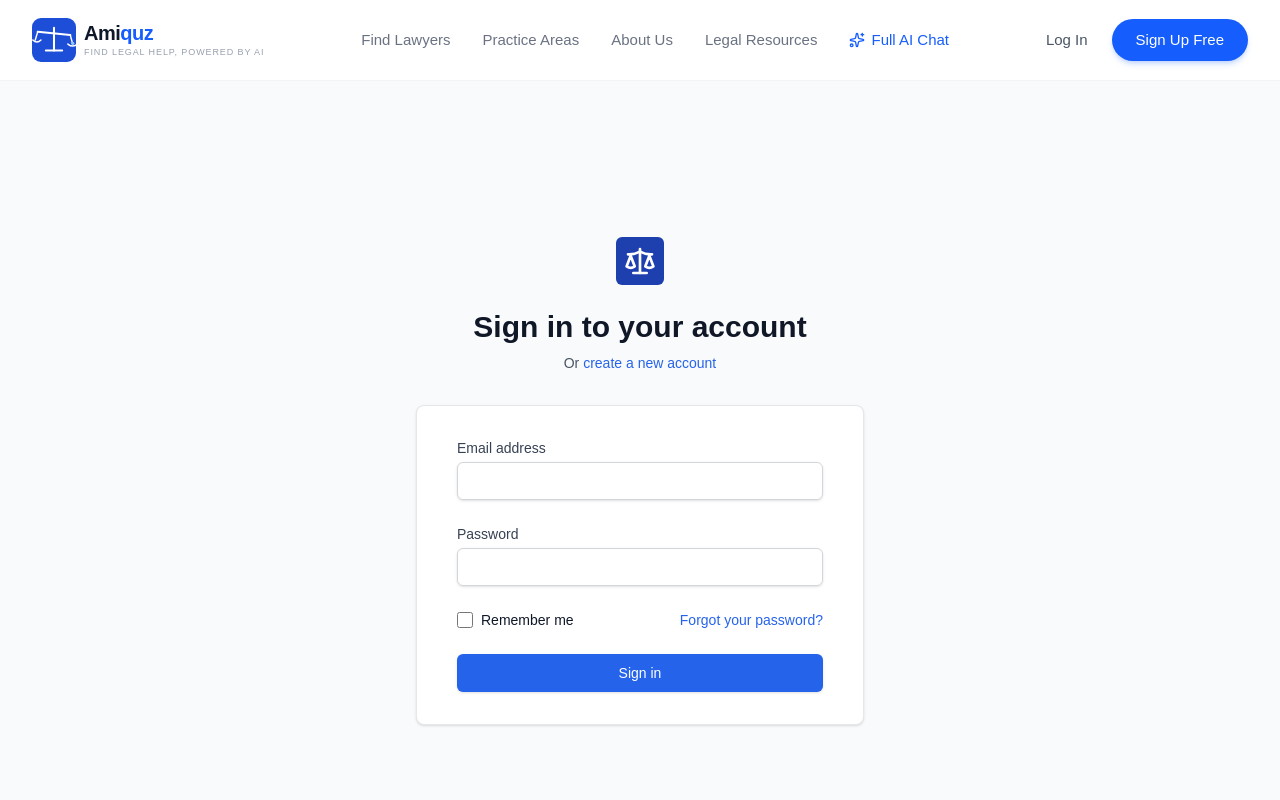
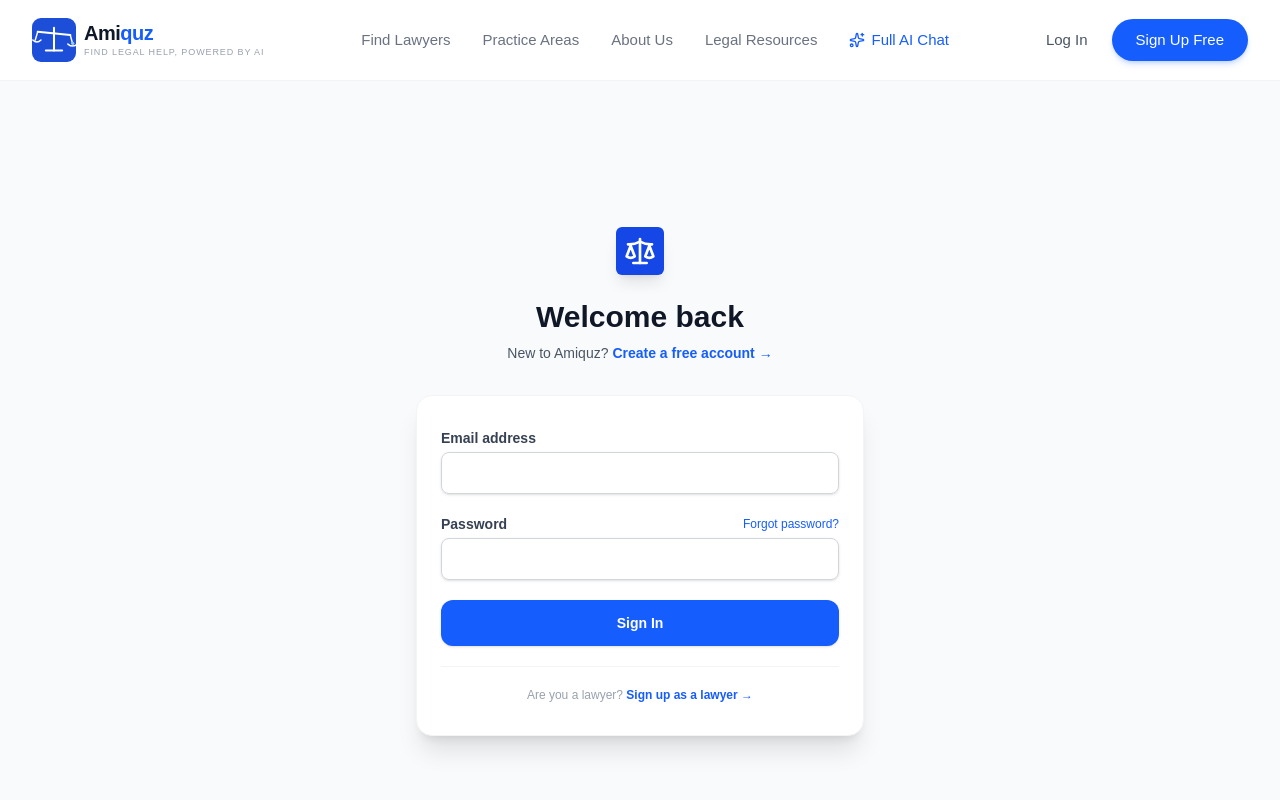
Before and after one commit to Gaurav817817/legaltech-startup, a Next.js app: page /login in a window 1280 px wide. Shown: the top 800 px of the page. Built offline with nearby package versions, Linux system fonts and the light colour scheme.

Commit message:
Refactor login page layout and styles
Updated the login page layout and styling. Changed text and input field styles for better user experience.

```diff
--- a/src/app/login/page.tsx
+++ b/src/app/login/page.tsx
@@ -1,97 +1,63 @@
 import Link from "next/link";
+import { login } from "./actions";
 import { Scale } from "lucide-react";
-import { login } from "./actions";
 
 export default async function LoginPage({ searchParams }: { searchParams: Promise<{ error?: string }> }) {
   const params = await searchParams;
   return (
     <div className="min-h-screen bg-gray-50 flex flex-col justify-center py-12 sm:px-6 lg:px-8">
-      <div className="sm:mx-auto sm:w-full sm:max-w-md">
+      <div className="sm:mx-auto sm:w-full sm:max-w-md text-center">
         <div className="flex justify-center">
-          <div className="w-12 h-12 bg-primary-800 rounded-md flex items-center justify-center">
+          <div className="w-12 h-12 bg-blue-700 rounded-md flex items-center justify-center shadow-lg">
             <Scale className="w-8 h-8 text-white" />
           </div>
         </div>
-        <h2 className="mt-6 text-center text-3xl font-extrabold text-gray-900">
-          Sign in to your account
-        </h2>
-        <p className="mt-2 text-center text-sm text-gray-600">
-          Or{" "}
-          <Link href="/signup" className="font-medium text-primary-600 hover:text-primary-500">
-            create a new account
+        <h2 className="mt-6 text-3xl font-extrabold text-gray-900">Welcome back</h2>
+        <p className="mt-2 text-sm text-gray-600">
+          New to Amiquz?{" "}
+          <Link href="/signup" className="font-semibold text-blue-600 hover:text-blue-500">
+            Create a free account →
           </Link>
         </p>
       </div>
 
       <div className="mt-8 sm:mx-auto sm:w-full sm:max-w-md">
-        <div className="bg-white py-8 px-4 shadow sm:rounded-lg sm:px-10 border border-gray-200">
+        <div className="bg-white py-8 px-6 shadow-xl sm:rounded-2xl border border-gray-100">
           {params?.error && (
-            <div className="mb-4 bg-red-50 border border-red-200 text-red-600 px-4 py-3 rounded-md text-sm">
+            <div className="mb-4 bg-red-50 border border-red-200 text-red-600 px-4 py-3 rounded-lg text-sm">
               {params.error}
             </div>
           )}
-          <form className="space-y-6" action={login}>
+
+          <form className="space-y-5" action={login}>
             <div>
-              <label htmlFor="email" className="block text-sm font-medium text-gray-700">
-                Email address
-              </label>
-              <div className="mt-1">
-                <input
-                  id="email"
-                  name="email"
-                  type="email"
-                  autoComplete="email"
-                  required
-                  className="appearance-none block w-full px-3 py-2 border border-gray-300 rounded-md shadow-sm placeholder-gray-400 focus:outline-none focus:ring-primary-500 focus:border-primary-500 sm:text-sm text-gray-900"
-                />
-              </div>
+              <label htmlFor="email" className="block text-sm font-semibold text-gray-700 mb-1">Email address</label>
+              <input id="email" name="email" type="email" required autoComplete="email"
+                className="appearance-none block w-full px-3 py-2.5 border border-gray-300 rounded-lg shadow-sm placeholder-gray-400 focus:outline-none focus:ring-2 focus:ring-blue-500 sm:text-sm text-gray-900" />
             </div>
 
             <div>
-              <label htmlFor="password" className="block text-sm font-medium text-gray-700">
-                Password
-              </label>
-              <div className="mt-1">
-                <input
-                  id="password"
-                  name="password"
-                  type="password"
-                  autoComplete="current-password"
-                  required
-                  className="appearance-none block w-full px-3 py-2 border border-gray-300 rounded-md shadow-sm placeholder-gray-400 focus:outline-none focus:ring-primary-500 focus:border-primary-500 sm:text-sm text-gray-900"
-                />
+              <div className="flex justify-between items-center mb-1">
+                <label htmlFor="password" className="block text-sm font-semibold text-gray-700">Password</label>
+                <Link href="/forgot-password" className="text-xs text-blue-600 hover:underline font-medium">
+                  Forgot password?
+                </Link>
               </div>
+              <input id="password" name="password" type="password" required autoComplete="current-password"
+                className="appearance-none block w-full px-3 py-2.5 border border-gray-300 rounded-lg shadow-sm placeholder-gray-400 focus:outline-none focus:ring-2 focus:ring-blue-500 sm:text-sm text-gray-900" />
             </div>
 
-            <div className="flex items-center justify-between">
-              <div className="flex items-center">
-                <input
-                  id="remember-me"
-                  name="remember-me"
-                  type="checkbox"
-                  className="h-4 w-4 text-primary-600 focus:ring-primary-500 border-gray-300 rounded"
-                />
-                <label htmlFor="remember-me" className="ml-2 block text-sm text-gray-900">
-                  Remember me
-                </label>
-              </div>
+            <button type="submit"
+              className="w-full flex justify-center py-3 px-4 border border-transparent rounded-xl shadow-sm text-sm font-bold text-white bg-blue-600 hover:bg-blue-700 transition-colors">
+              Sign In
+            </button>
+          </form>
 
-              <div className="text-sm">
-                <a href="#" className="font-medium text-primary-600 hover:text-primary-500">
-                  Forgot your password?
-                </a>
-              </div>
-            </div>
-
-            <div>
-              <button
-                type="submit"
-                className="w-full flex justify-center py-2 px-4 border border-transparent rounded-md shadow-sm text-sm font-medium text-white bg-primary-600 hover:bg-primary-700 focus:outline-none focus:ring-2 focus:ring-offset-2 focus:ring-primary-500"
-              >
-                Sign in
-              </button>
-            </div>
-          </form>
+          <div className="mt-5 border-t border-gray-100 pt-5 text-center">
+            <p className="text-xs text-gray-400">Are you a lawyer?{" "}
+              <Link href="/signup" className="text-blue-600 font-semibold hover:underline">Sign up as a lawyer →</Link>
+            </p>
+          </div>
         </div>
       </div>
     </div>
```
